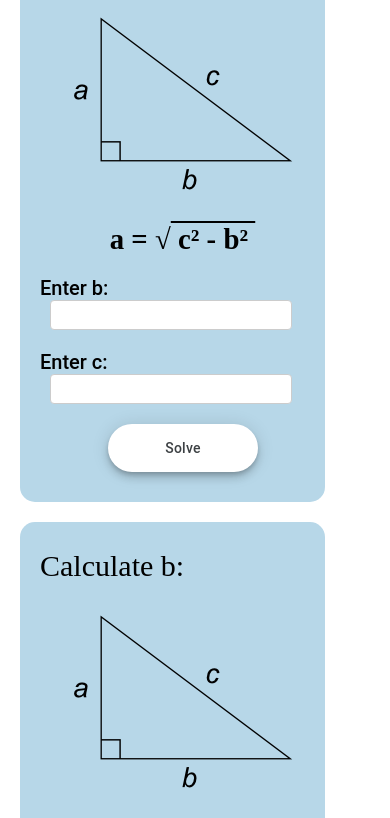
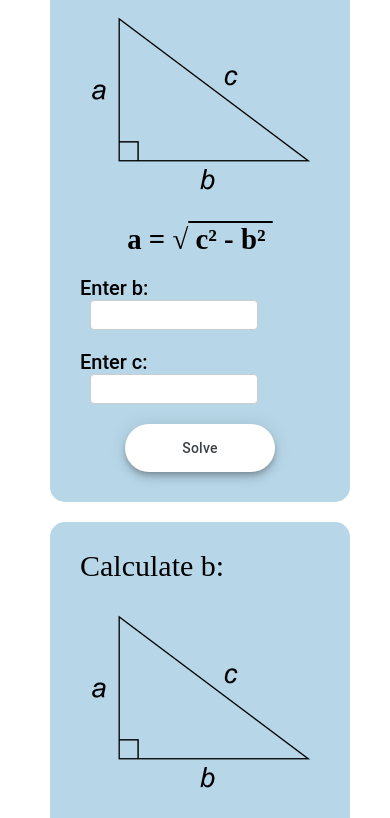
Before and after one commit to Khadijarejjaoui99/Pythagoras, a plain HTML site: page index.html in a window 390 px wide. Shown: the part 176-994 px from the top of the page. Drawn offline with Linux system fonts and the light colour scheme.

Commit message:
first commit

```diff
--- a/style.css
+++ b/style.css
@@ -192,14 +192,28 @@ sup {
     width: 85%;
   }
 }
-@media (max-width: 600px) {
+@media (max-width: 768px) {
   .main {
     width: calc(100vw - 70px);
     display: flex;
     flex-direction: column;
     justify-content: space-between;
-    margin: 30px 20px;
-    padding-right: 5px;
-
+    margin: 30px 50px;
+    padding-right: 10px;
+  }
+  input {
+    width: 70%;
+  }
+  .box1 {
+    padding-left: 30px;
+    padding-right: 30px;
+  }
+  .box2 {
+    padding-left: 30px;
+    padding-right: 30px;
+  }
+  .box3 {
+    padding-left: 30px;
+    padding-right: 30px;
   }
 }
```
